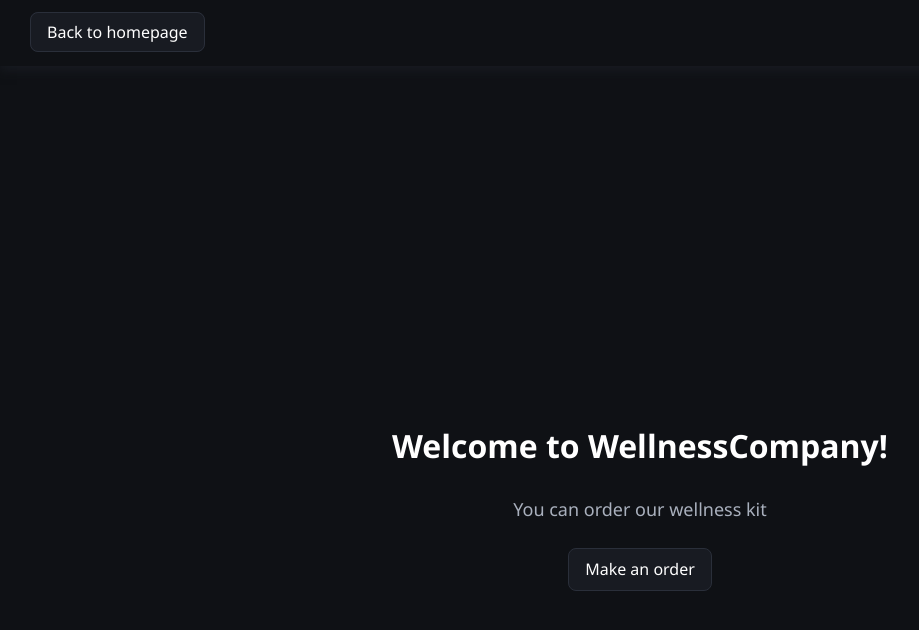
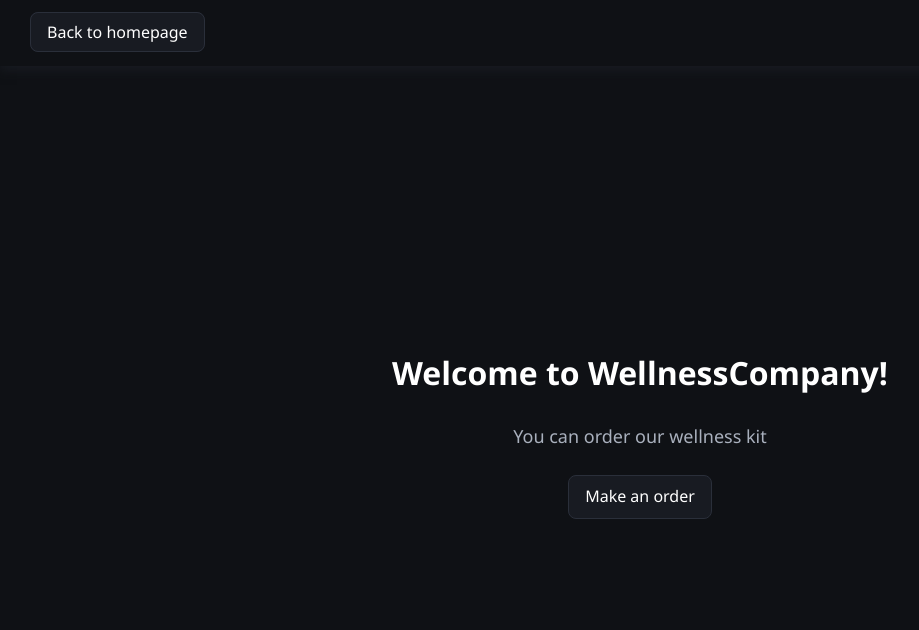
Before and after one commit to rinata-abdurakhimova/web-divers-betterme-project, a Next.js app in the folder frontend/: page / in a window 1280 px wide. Shown: the top 630 px of the page, without its empty margins (0-919 px from the left). Built offline with nearby package versions, Linux system fonts and the light colour scheme.

Commit message:
Improve styling

```diff
--- a/frontend/app/page.tsx
+++ b/frontend/app/page.tsx
@@ -2,8 +2,6 @@ import { Main } from "@/components/Main/Main";
 
 export default function Home() {
   return (
-      <main>
           <Main />
-      </main>
   );
 }
--- a/frontend/components/Header/Header.module.scss
+++ b/frontend/components/Header/Header.module.scss
@@ -1,5 +1,9 @@
 .header {
+  position: sticky;
+  top: 0;
   width: 100%;
+  height: 66px;
   padding: 20px 30px;
+  background-color: var(--bg-primary);
   box-shadow: 0 4px 10px var(--bg-secondary);
 }
--- a/frontend/components/Main/Main.module.scss
+++ b/frontend/components/Main/Main.module.scss
@@ -1,5 +1,5 @@
 .block {
-  min-height: 100vh;
+  min-height: calc(100vh - 66px);
   display: flex;
   flex-direction: column;
   align-items: center;
```
